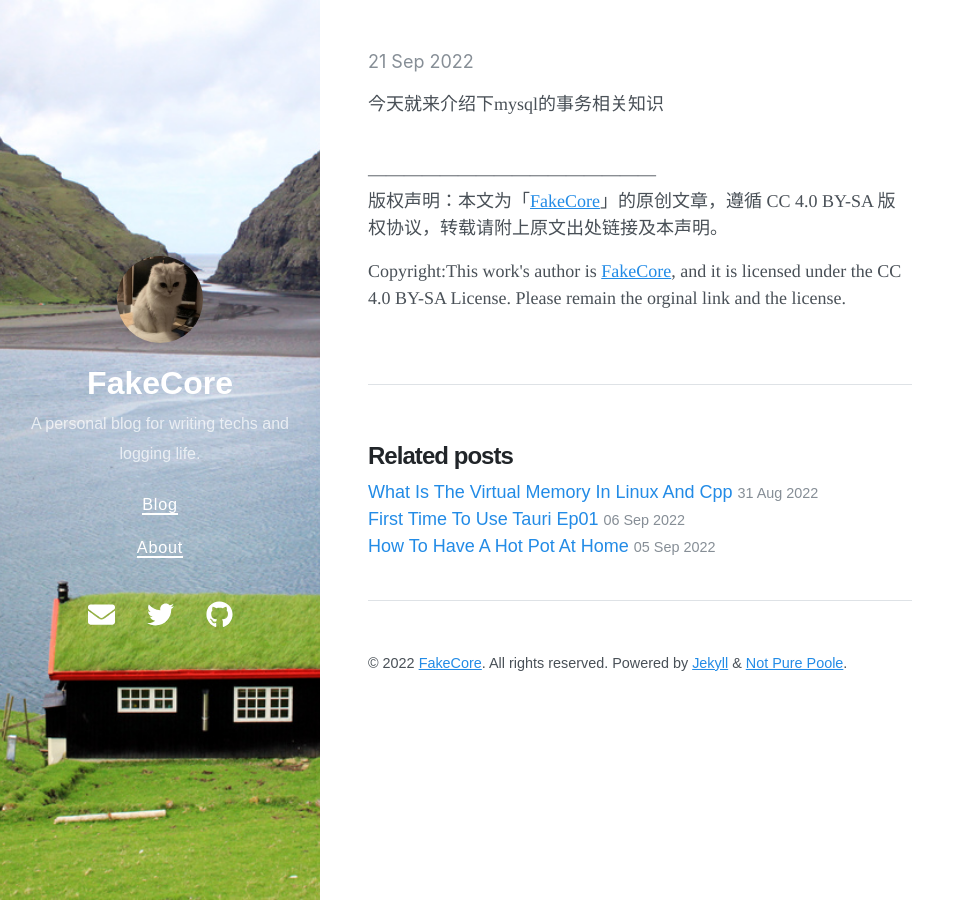
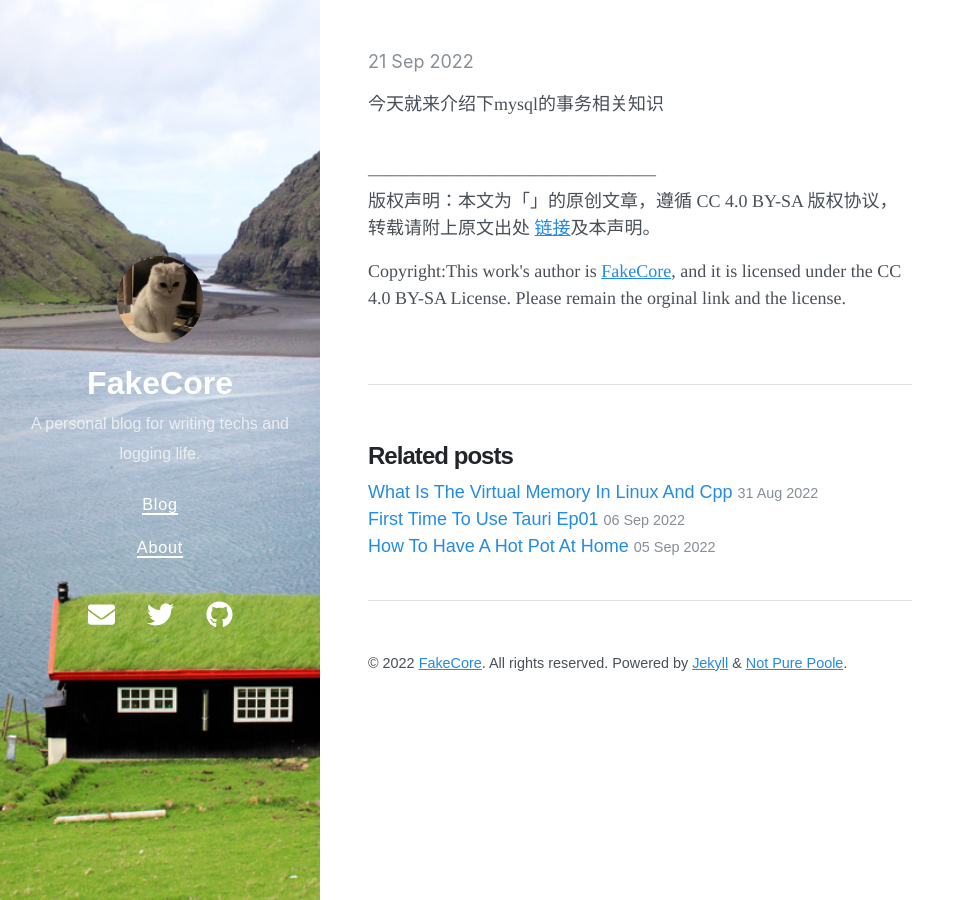
Before and after one commit to fakecore/fakecore.github.io, a Jekyll site: the page built from _posts/2022-09-21-mysql数据库事务详解.md, in a window 1280 px wide. Shown: the whole page, without its empty margins (0-975 px from the left). Built offline with Jekyll 4.4.1, drawn with Linux system fonts in a browser that asks for light colours; nearby versions of some CDN libraries; our own code applies the rules of GitHub Pages for plain Markdown files; comment, search, counter and statistics services are not loaded; part of the change alters nothing that is shown.

```diff
--- a/_layouts/post.html
+++ b/_layouts/post.html
@@ -25,8 +25,6 @@ layout: default
     {%- endif -%}
   </div>
 
-  {{ content }}
-
   {% if page.tags %}
     {% include post-tags.html %}
   {% endif %}
@@ -35,12 +33,20 @@ layout: default
     {% include disqus.html %}
   {% endif %}
 
+  {{ content }}
+
   </br>
   ————————————————
   </br>
-  <p>版权声明：本文为「<a href="{{ site.author.url }}">{{ site.author.name }}</a>」的原创文章，遵循 CC 4.0 BY-SA 版权协议，转载请附上原文出处链接及本声明。</p>
-  <p>Copyright:This work's author is <a href="{{ site.author.url }}">{{ site.author.name }}</a>, and it is licensed under the CC 4.0 BY-SA License.
-  Please remain the orginal link and the license.</p>
+  {% if post.author_name != empty and post.author_name != site.author.name %}
+    <p>版权声明：本文为「<a href="{{ post.author_url }}">{{ site.author_name }}</a>」的原创文章，遵循 CC 4.0 BY-SA 版权协议，转载请附上原文出处 <a href="{{ post.article_link }}">链接</a>及本声明。</p>
+    <p>Copyright:This work's author is <a href="{{ post.author_url }}">{{ site.author.name }}</a>, and it is licensed under the CC 4.0 BY-SA License.
+    Please remain the orginal link and the license.</p>
+  {% else %}
+    <p>版权声明：本文为「<a href="{{ site.author.url }}">{{ site.author.name }}</a>」的原创文章，遵循 CC 4.0 BY-SA 版权协议，转载请附上原文出处链接及本声明。</p>
+    <p>Copyright:This work's author is <a href="{{ site.author.url }}">{{ site.author.name }}</a>, and it is licensed under the CC 4.0 BY-SA License.
+    Please remain the orginal link and the license.</p>
+  {% endif %}
 </article>
 <span>
   <script src="https://giscus.app/client.js"
```
